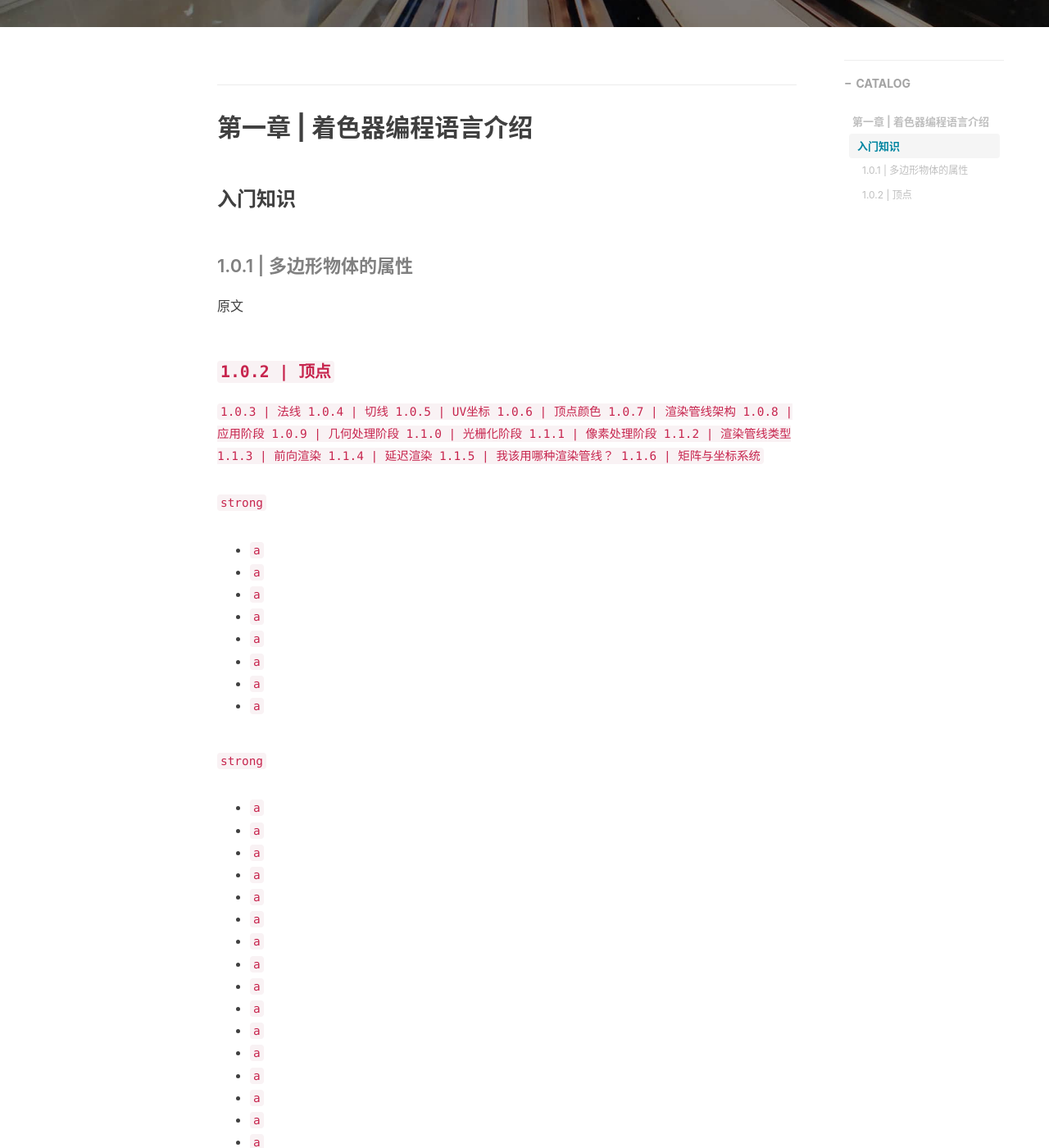
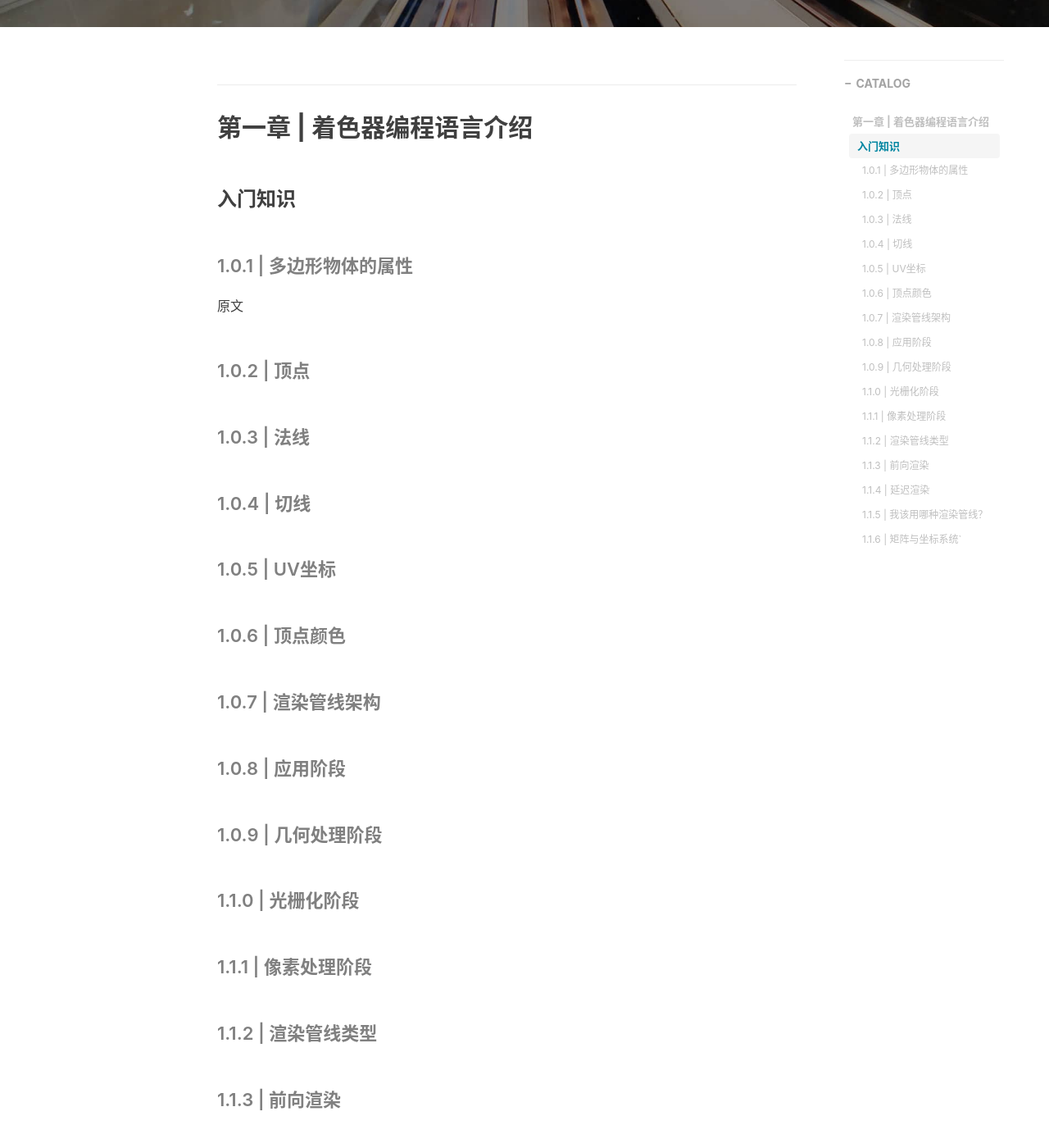
Before and after one commit to gumcstronger/gumcstronger.github.io, a Jekyll site: the page built from _posts/2024/2024-01-29-UnityShaderBible.md, in a window 1280 px wide and 1400 px high, scrolled down 490 px. Shown: the whole window at 82% size. Built offline with Jekyll 4.4.1, drawn with Linux system fonts in a browser that asks for light colours; comment, search, counter and statistics services are not loaded; some of the changed lines change nothing that is shown; some of the changed text lies outside the part shown.

Commit message:
Update 2024-01-29-UnityShaderBible.md

```diff
--- a/_posts/2024/2024-01-29-UnityShaderBible.md
+++ b/_posts/2024/2024-01-29-UnityShaderBible.md
@@ -19,169 +19,33 @@ tags:
   <summary>原文</summary>
 Years ago, when I was just starting my studies about shaders in Unity, it was challenging to understand much of the content I found in the books for several factors. I still remember that day of studies, wishing to understand the operation of the semantics POSITION[n]; however, when I managed to find its definition, I found the following statement:
 
-`Vertex position in object-space.
-At that moment, I asked myself, what is the vertex position in object-space? Then I understood that there was previous information that I had to know before starting to read about this subject.`
+Vertex position in object-space.
+At that moment, I asked myself, what is the vertex position in object-space? Then I understood that there was previous information that I had to know before starting to read about this subject.
 
-`In my experience, I have been able to identify at least four fundamental areas that facilitate the understanding of shaders and their structure, such as properties of a polygonal object, the structure of a render pipeline, matrices, and coordinate systems.`
+In my experience, I have been able to identify at least four fundamental areas that facilitate the understanding of shaders and their structure, such as properties of a polygonal object, the structure of a render pipeline, matrices, and coordinate systems.
 
-`1.0.1 | Properties of a polygonal object.
-The word polygon comes from Greek and is composed of poly (many) and gnow (angles). By definition, a polygon refers to a closed plane figure bounded by line segments.`
+1.0.1 | Properties of a polygonal object.
+The word polygon comes from Greek and is composed of poly (many) and gnow (angles). By definition, a polygon refers to a closed plane figure bounded by line segments.
 
-`Fig. 1.0.1a
-A primitive is a three-dimensional geometric object formed by polygons and is used as a predefined object in different development software. Within Unity, Maya or Blender, we can find other primitives. The most common are: Spheres, Boxes, Quads, Cylinders and Capsules. These objects are different in shape but have similar properties; all have vertices, tangents, normals, UV coordinates and color, which are stored within a data type called “mesh”.`
+Fig. 1.0.1a
+A primitive is a three-dimensional geometric object formed by polygons and is used as a predefined object in different development software. Within Unity, Maya or Blender, we can find other primitives. The most common are: Spheres, Boxes, Quads, Cylinders and Capsules. These objects are different in shape but have similar properties; all have vertices, tangents, normals, UV coordinates and color, which are stored within a data type called “mesh”.
 
-`We can access all these properties independently within a shader and keep them in vectors (e.g. float4 pos: POSITION [n]). It is beneficial because we can modify their values and thus generate exciting effects. To understand this concept much better, we will give a small definition of the properties of a polygonal object.
+We can access all these properties independently within a shader and keep them in vectors (e.g. float4 pos: POSITION [n]). It is beneficial because we can modify their values and thus generate exciting effects. To understand this concept much better, we will give a small definition of the properties of a polygonal object.
 </details>
 
-#### `1.0.2 | 顶点`
+#### 1.0.2 | 顶点
 
-`1.0.3 | 法线
-1.0.4 | 切线
-1.0.5 | UV坐标
-1.0.6 | 顶点颜色
-1.0.7 | 渲染管线架构
-1.0.8 | 应用阶段
-1.0.9 | 几何处理阶段
-1.1.0 | 光栅化阶段
-1.1.1 | 像素处理阶段
-1.1.2 | 渲染管线类型
-1.1.3 | 前向渲染
-1.1.4 | 延迟渲染
-1.1.5 | 我该用哪种渲染管线？
-1.1.6 | 矩阵与坐标系统`
-
-`strong`
-
-* `a`
-* `a`
-* `a`
-* `a`
-* `a`
-* `a`
-* `a`
-* `a`
-
-`strong`
-
-* `a`
-* `a`
-* `a`
-* `a`
-* `a`
-* `a`
-* `a`
-* `a`
-* `a`
-* `a`
-* `a`
-* `a`
-* `a`
-* `a`
-* `a`
-* `a`
-* `a`
-* `a`
-* `a`
-* `a`
-* `a`
-* `a`
-* `a`
-* `a`
-* `a`
-* `a`
-* `a`
-* `a`
-* `a`
-* `a`
-* `a`
-* `a`
-* `a`
-* `a`
-
-`strong`
-
-* `a`
-* `a`
-* `a`
-* `a`
-* `a`
-* `a`
-* `a`
-* `a`
-* `a`
-* `a`
-* `a`
-* `a`
-* `a`
-* `a`
-* `a`
-* `a`
-* `a`
-* `a`
-* `a`
-* `a`
-
-`strong`
-
-`strong`
-
-* `a`
-* `a`
-* `a`
-* `a`
-
-`strong`
-
-* `a`
-* `a`
-* `a`
-
-`strong`
-
-* `a`
-* `a`
-* `a`
-* `a`
-* `a`
-* `a`
-* `a`
-* `a`
-
-`strong`
-
-* `a`
-* `a`
-* `a`
-* `a`
-* `a`
-* `a`
-
-`strong`
-
-* `a`
-* `a`
-* `a`
-* `a`
-* `a`
-* `a`
-* `9.0.7 | 用户自定义函数`
-
-`strong`
-
-`strong`
-
-* `a`
-* `a`
-* `a`
-* `a`
-
-`strong`
-
-* `a`
-* `a`
-* `a`
-
-`strong`
-
-* `a`
-* `a`
+#### 1.0.3 | 法线
+#### 1.0.4 | 切线
+#### 1.0.5 | UV坐标
+#### 1.0.6 | 顶点颜色
+#### 1.0.7 | 渲染管线架构
+#### 1.0.8 | 应用阶段
+#### 1.0.9 | 几何处理阶段
+#### 1.1.0 | 光栅化阶段
+#### 1.1.1 | 像素处理阶段
+#### 1.1.2 | 渲染管线类型
+#### 1.1.3 | 前向渲染
+#### 1.1.4 | 延迟渲染
+#### 1.1.5 | 我该用哪种渲染管线？
+#### 1.1.6 | 矩阵与坐标系统`
```
